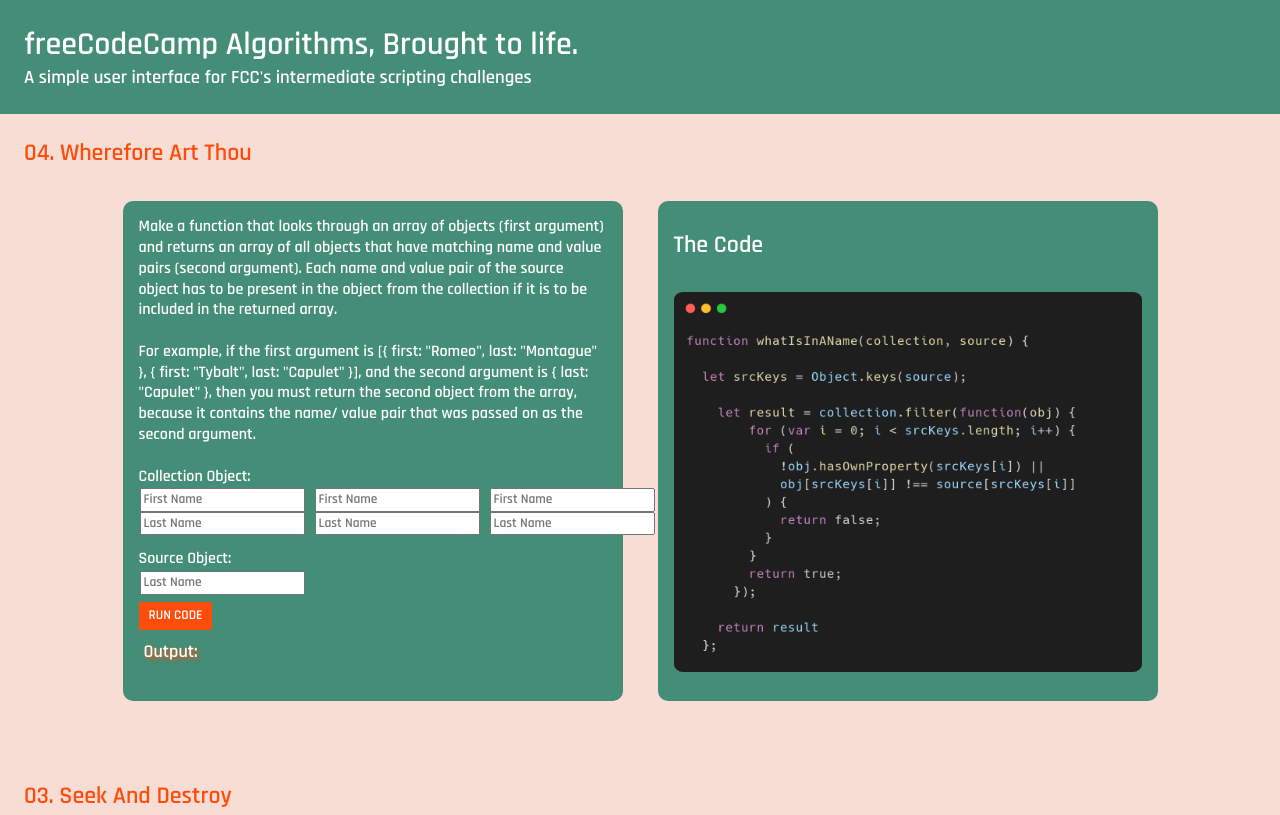
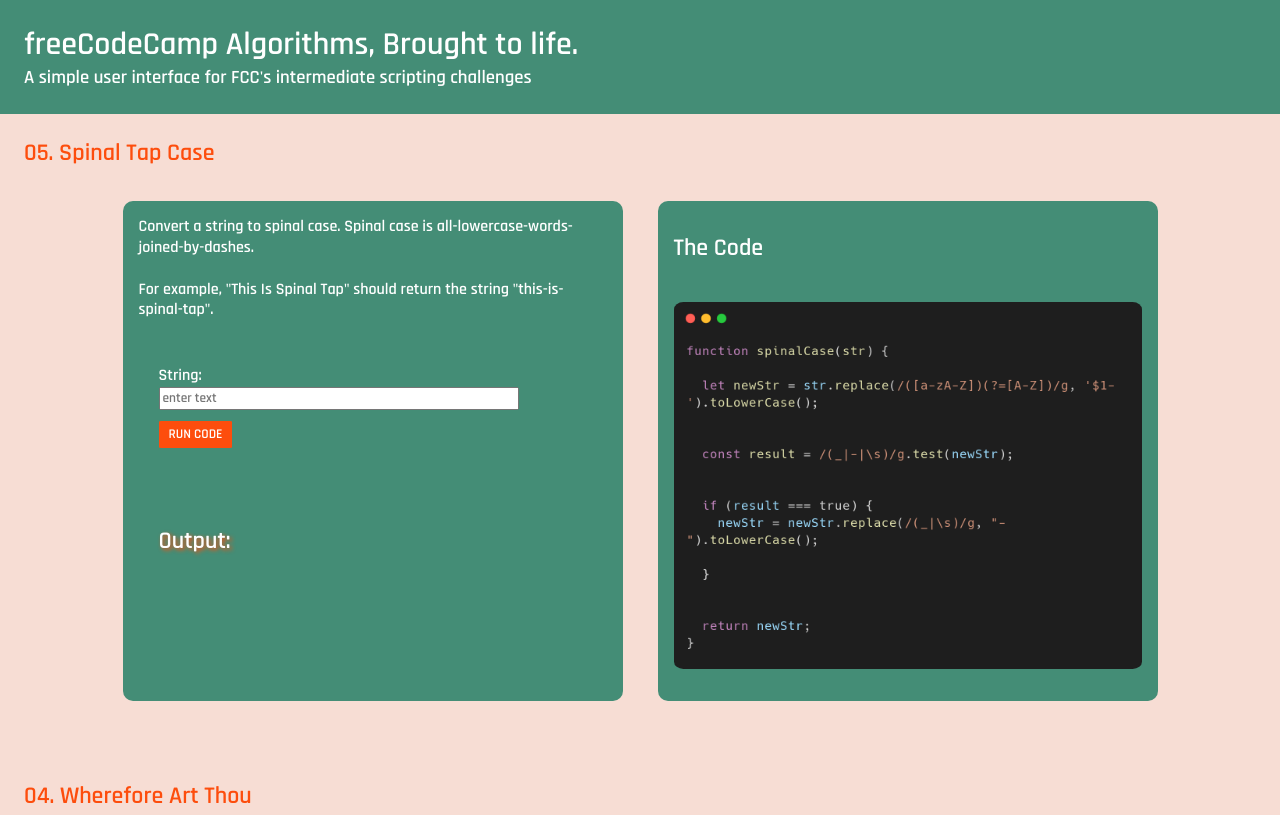
Before and after one commit to tdronkers04/fcc-algorithm-gui, a plain HTML site: page index.html in a window 1280 px wide. Shown: the top 815 px of the page. Drawn offline with Linux system fonts and the light colour scheme.

Commit message:
adding fifth module

```diff
--- a/algos.js
+++ b/algos.js
@@ -53,7 +53,7 @@ function sumAll() {
     document.getElementById('02-result').innerHTML = newArr;
   };
 
-  // SEEK-AND-DESTROY
+  // 03. SEEK-AND-DESTROY
 
   function destroyer(arr) {
 
@@ -69,7 +69,7 @@ function sumAll() {
     document.getElementById('03-result').innerHTML = filteredArr;
   }
 
-  // WHEREFORE ART THOU
+  // 04. WHEREFORE-ART-THOU
 
   function whatIsInAName(collection, source) {
 
@@ -95,3 +95,19 @@ function sumAll() {
 
     return document.getElementById('04-result').innerHTML = JSON.stringify(result);
   };
+
+  // 05. SPINAL-TAP-CASE
+
+  function spinalCase() {
+
+    let str = document.getElementById('05-a').value;
+
+    let newStr = str.replace(/([a-zA-Z])(?=[A-Z])/g, '$1-').toLowerCase();
+
+    const result = /(_|-|\s)/g.test(newStr); // contains underscore, hyphen, or space
+
+    if (result === true) {
+      newStr = newStr.replace(/(_|\s)/g, "-").toLowerCase();
+    }
+    return document.getElementById('05-result').innerHTML = newStr;;
+  }
--- a/index.html
+++ b/index.html
@@ -13,6 +13,30 @@
             <h3>A simple user interface for FCC's intermediate scripting challenges</h3>
         </header>
         <main>
+            <div class="div1">
+                <h2>05. Spinal Tap Case</h2>
+                <div class="container">
+                    <div class="left-column">
+                        <p>Convert a string to spinal case. Spinal case is all-lowercase-words-joined-by-dashes.</p>
+                        <br>
+                        <p>For example, "This Is Spinal Tap" should return the string "this-is-spinal-tap".</p>
+                        <form id="form-05">
+                          <p>
+                            <label>String:</label>
+                            <input type="text" id="05-a" name="05-a" size="50" placeholder="enter text">
+                          </p>
+                          <p>
+                            <input type="button" onclick="spinalCase()" value="Run Code">
+                          </p>
+                        </form>
+                        <p class="output">Output:  <span id="05-result"></span></p>
+                    </div>
+                    <div class="right-column">
+                        <h2>The Code</h2>
+                        <img src="pics/spinal-case.png" alt="javascript code">
+                    </div>
+                </div>
+            </div>
             <div class="div1">
                 <h2>04. Wherefore Art Thou</h2>
                 <div class="container">
@@ -44,7 +68,6 @@
                                     <input type="text" id="04-g" name="04-g" size="20" placeholder="Last Name">
                                 </p>
                             </div>
-
                         </form>
                         <p>
                             <input form="form-04" type="button" onclick="whatIsInAName()" value="Run Code">
--- a/styles.css
+++ b/styles.css
@@ -82,7 +82,7 @@
     margin-top: 5px;
 }
 
-  #form-01, #form-02, #form-03{
+  #form-01, #form-02, #form-03, #form-05{
     display: grid;
     grid-template-columns: 150px;
     grid-template-rows: 30px 30px 30px;
```
Also changed, not shown: pics/spinal-case.png (added), pics/what-is-in-a-name.png (deleted).
